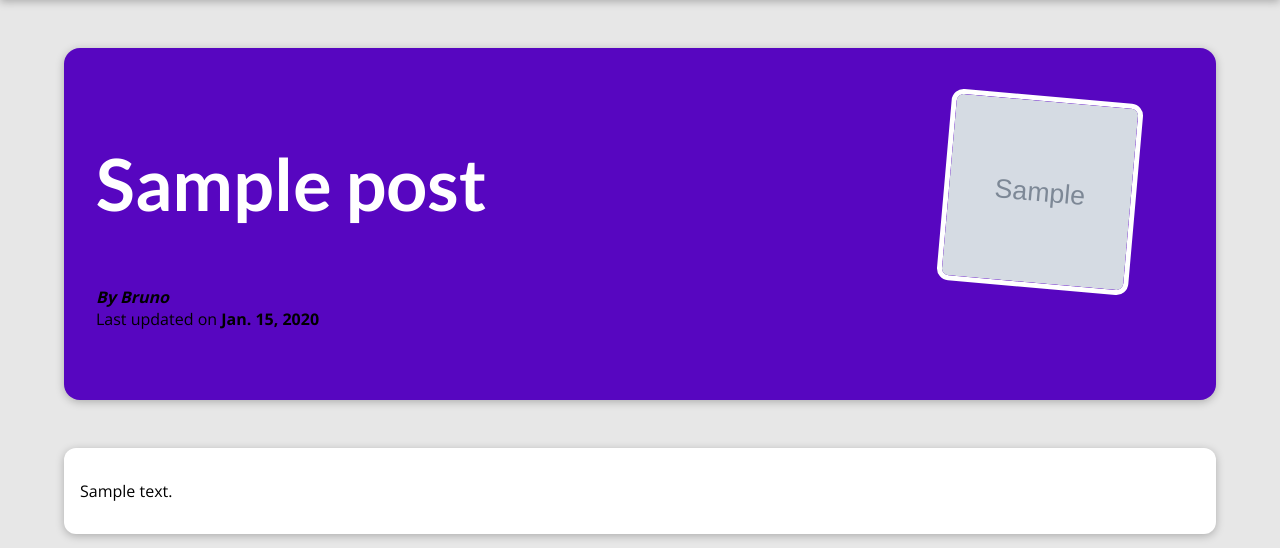
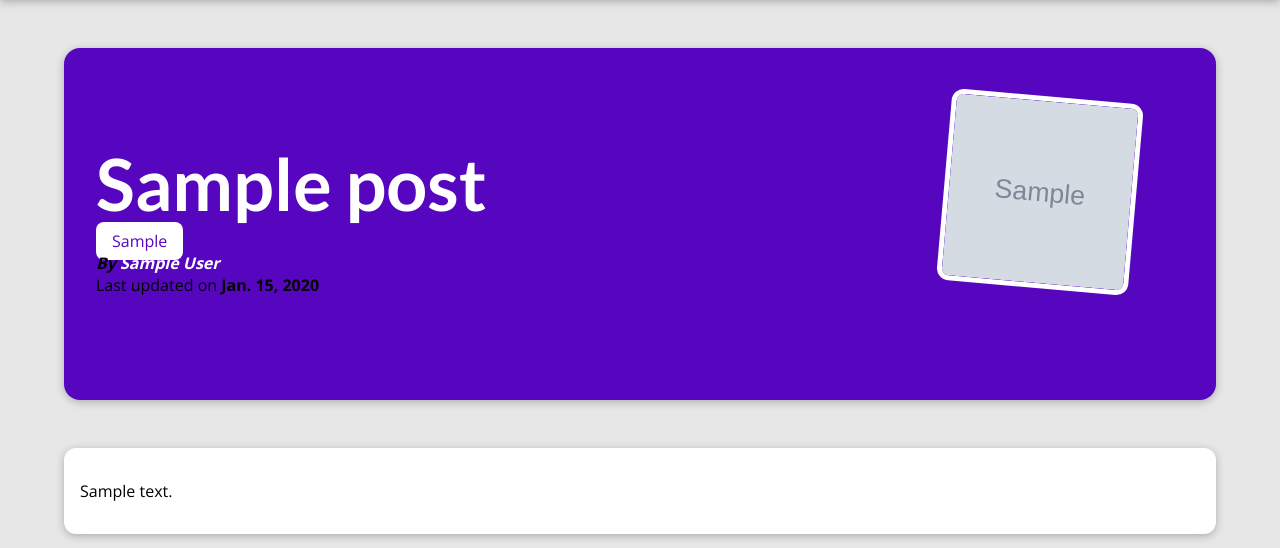
Before and after one commit to bruno-gurgel/django_course_academind, a Django app: a page that uses my_site/blog/templates/blog/post-detail.html in a window 1280 px wide. Shown: the part 80-628 px from the top of the page. Run offline with Django 3.2, Linux system fonts and the light colour scheme; tables that the repository leaves empty hold one stand-in row (values such as "Sample post"); grey boxes marked "Sample" are stand-in pictures.

Commit message:
Adds styling

```diff
--- a/my_site/blog/static/blog/post-detail.css
+++ b/my_site/blog/static/blog/post-detail.css
@@ -22,6 +22,7 @@ body {
 #summary h2 {
 	color: white;
 	font-size: 4.5rem;
+	margin-bottom: 0.25rem;
 }
 
 #summary article {
@@ -47,6 +48,11 @@ body {
 	font-weight: bold;
 }
 
+#summary a {
+	color: white;
+	text-decoration: none;
+}
+
 #summary time {
 	font-weight: bold;
 }
@@ -60,3 +66,10 @@ main {
 	border-radius: 12px;
 	box-shadow: 0 2px 8px rgba(0, 0, 0, 0.25);
 }
+
+.tag {
+	background-color: white;
+	color: #5706c0;
+	padding: 0.5rem 1rem;
+	border-radius: 8px;
+}
--- a/my_site/blog/templates/blog/post-detail.html
+++ b/my_site/blog/templates/blog/post-detail.html
@@ -12,8 +12,13 @@
 {% block content %}
     <section id="summary">
         <h2>{{ post.title }}</h2>
+        <div>
+            {% for tag in  post_tags %}
+            <span class="tag">{{ tag.caption }}</span>
+            {% endfor %}
+        </div>
         <article><img src="{% static "blog/images/"|add:post.image_name %}" alt="{{ post.title }}"></article>
-        <address>By Bruno</address>
+        <address>By <a href="mailto:{{post.author.email_address}}"> {{post.author}}</a></address>
         <div>Last updated on <time>{{ post.date| date }}</time></div>
     </section>
 
--- a/my_site/blog/views.py
+++ b/my_site/blog/views.py
@@ -23,5 +23,6 @@ def posts(request):
 def post_detail(request, slug):
     identified_post = get_object_or_404(Post, slug=slug)
     return render(request, "blog/post-detail.html", {
-        "post": identified_post
+        "post": identified_post,
+        "post_tags": identified_post.tags.all()
     })
```
